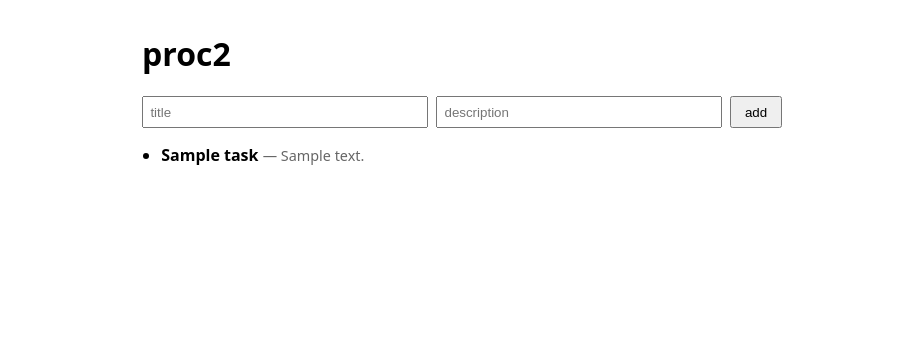
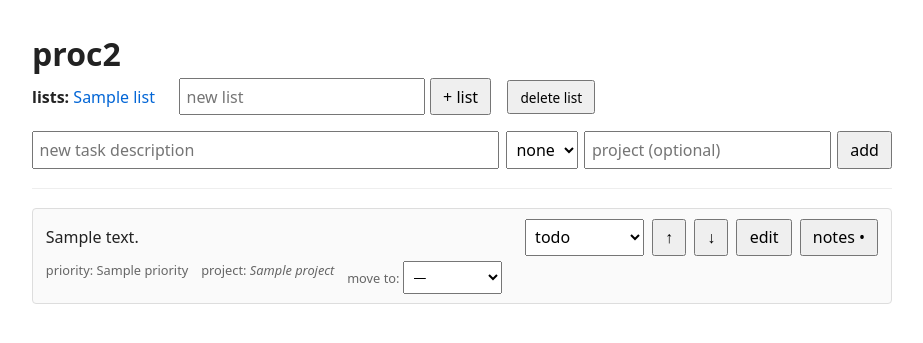
Before and after one commit to westonkelliher/proc2, a FastAPI app: template app/templates/index.html in a window 1280 px wide. Shown: the top 343 px of the page, without its empty margins (178-1101 px from the left). Run offline with FastAPI, Linux system fonts and the light colour scheme; the template is opened without the code that fills it: most values are stand-ins (such as "Sample title", 1, 10 or a date in 2020); parts of the project's set-up code (start-up, migrations or seed data) failed here and were passed over; some libraries are stand-ins or nearby versions.

Commit message:
add MVP: lists, stages, priorities, arrange, notes
Reworks the schema around annal's data model — named lists, tasks with
stage/priority/project/position/notes — and adds HTMX routes covering
annal's spell set (new-list, new, edit, update stage, move, arrange,
process notes). Per-task actions swap the task list fragment in place.

Co-Authored-By: Claude Opus 4.6 <noreply@anthropic.com>

```diff
--- a/app/main.py
+++ b/app/main.py
@@ -4,7 +4,8 @@ from pathlib import Path
 
 import psycopg
 from dotenv import load_dotenv
-from fastapi import FastAPI, Form, Request
+from fastapi import FastAPI, Form, Request, HTTPException
+from fastapi.responses import RedirectResponse
 from fastapi.templating import Jinja2Templates
 
 load_dotenv()
@@ -13,7 +14,12 @@ DATABASE_URL = os.getenv("DATABASE_URL")
 if not DATABASE_URL:
     raise ValueError("DATABASE_URL is not set")
 
+STAGES = ["todo", "in-progress", "done", "cancelled", "tabled"]
+PRIORITIES = ["none", "lo", "md", "hi"]
+
 templates = Jinja2Templates(directory=str(Path(__file__).parent / "templates"))
+templates.env.globals["STAGES"] = STAGES
+templates.env.globals["PRIORITIES"] = PRIORITIES
 
 
 @asynccontextmanager
@@ -26,25 +32,225 @@ async def lifespan(app: FastAPI):
 app = FastAPI(lifespan=lifespan)
 
 
-async def fetch_tasks(conn):
+async def fetch_lists(conn):
     async with conn.cursor() as cur:
-        await cur.execute("select id, title, description from tasks order by id desc")
-        rows = await cur.fetchall()
-        return [{"id": r[0], "title": r[1], "description": r[2]} for r in rows]
+        await cur.execute("select id, name from lists order by name")
+        return [{"id": r[0], "name": r[1]} for r in await cur.fetchall()]
+
+
+async def get_list(conn, name: str):
+    async with conn.cursor() as cur:
+        await cur.execute("select id, name from lists where name = %s", (name,))
+        r = await cur.fetchone()
+        if not r:
+            raise HTTPException(404, f"list '{name}' not found")
+        return {"id": r[0], "name": r[1]}
+
+
+async def fetch_tasks(conn, list_id: int):
+    async with conn.cursor() as cur:
+        await cur.execute(
+            """select id, description, stage, priority, project, notes, position
+               from tasks where list_id = %s order by position, id""",
+            (list_id,),
+        )
+        return [
+            {
+                "id": r[0], "description": r[1], "stage": r[2], "priority": r[3],
+                "project": r[4], "notes": r[5], "position": r[6],
+            }
+            for r in await cur.fetchall()
+        ]
+
+
+async def get_task(conn, task_id: int):
+    async with conn.cursor() as cur:
+        await cur.execute(
+            """select id, list_id, description, stage, priority, project, notes, position
+               from tasks where id = %s""",
+            (task_id,),
+        )
+        r = await cur.fetchone()
+        if not r:
+            raise HTTPException(404, "task not found")
+        return {
+            "id": r[0], "list_id": r[1], "description": r[2], "stage": r[3],
+            "priority": r[4], "project": r[5], "notes": r[6], "position": r[7],
+        }
+
+
+async def render_tasks(request: Request, list_name: str):
+    conn = app.state.conn
+    lst = await get_list(conn, list_name)
+    tasks = await fetch_tasks(conn, lst["id"])
+    lists = await fetch_lists(conn)
+    return templates.TemplateResponse(
+        request, "_tasks.html",
+        {"tasks": tasks, "current_list": lst, "lists": lists},
+    )
 
 
 @app.get("/")
-async def index(request: Request):
-    tasks = await fetch_tasks(app.state.conn)
-    return templates.TemplateResponse(request, "index.html", {"tasks": tasks})
+async def index(request: Request, list: str = "default"):
+    conn = app.state.conn
+    lst = await get_list(conn, list)
+    tasks = await fetch_tasks(conn, lst["id"])
+    lists = await fetch_lists(conn)
+    return templates.TemplateResponse(
+        request, "index.html",
+        {"tasks": tasks, "current_list": lst, "lists": lists},
+    )
 
 
+# ---- lists ----
+
+@app.post("/lists")
+async def new_list(name: str = Form(...)):
+    async with app.state.conn.cursor() as cur:
+        await cur.execute("insert into lists (name) values (%s) on conflict do nothing", (name.strip(),))
+    return RedirectResponse(f"/?list={name.strip()}", status_code=303)
+
+
+@app.post("/lists/{name}/delete")
+async def delete_list(name: str):
+    if name == "default":
+        raise HTTPException(400, "cannot delete default list")
+    async with app.state.conn.cursor() as cur:
+        await cur.execute("delete from lists where name = %s", (name,))
+    return RedirectResponse("/?list=default", status_code=303)
+
+
+# ---- tasks ----
+
 @app.post("/tasks")
-async def create_task(request: Request, title: str = Form(...), description: str = Form("")):
+async def new_task(
+    request: Request,
+    description: str = Form(...),
+    list: str = Form("default"),
+    priority: str = Form("none"),
+    project: str = Form(""),
+):
+    conn = app.state.conn
+    lst = await get_list(conn, list)
+    async with conn.cursor() as cur:
+        await cur.execute("select coalesce(max(position), -1) + 1 from tasks where list_id = %s", (lst["id"],))
+        pos = (await cur.fetchone())[0]
+        await cur.execute(
+            """insert into tasks (list_id, description, priority, project, position)
+               values (%s, %s, %s, %s, %s)""",
+            (lst["id"], description, priority, project, pos),
+        )
+    return await render_tasks(request, list)
+
+
+@app.post("/tasks/{task_id}/edit")
+async def edit_task(
+    request: Request,
+    task_id: int,
+    description: str = Form(...),
+    priority: str = Form("none"),
+    project: str = Form(""),
+):
+    t = await get_task(app.state.conn, task_id)
     async with app.state.conn.cursor() as cur:
         await cur.execute(
-            "insert into tasks (title, description) values (%s, %s)",
-            (title, description),
+            """update tasks set description = %s, priority = %s, project = %s, updated_at = now()
+               where id = %s""",
+            (description, priority, project, task_id),
         )
-    tasks = await fetch_tasks(app.state.conn)
-    return templates.TemplateResponse(request, "_tasks.html", {"tasks": tasks})
+    async with app.state.conn.cursor() as cur:
+        await cur.execute("select name from lists where id = %s", (t["list_id"],))
+        name = (await cur.fetchone())[0]
+    return await render_tasks(request, name)
+
+
+@app.get("/tasks/{task_id}/edit")
+async def edit_task_form(request: Request, task_id: int):
+    t = await get_task(app.state.conn, task_id)
+    return templates.TemplateResponse(request, "_task_edit.html", {"t": t})
+
+
+@app.get("/tasks/{task_id}/row")
+async def task_row(request: Request, task_id: int):
+    t = await get_task(app.state.conn, task_id)
+    return templates.TemplateResponse(request, "_task.html", {"t": t})
+
+
+@app.post("/tasks/{task_id}/stage")
+async def update_stage(request: Request, task_id: int, stage: str = Form(...)):
+    if stage not in STAGES:
+        raise HTTPException(400, "bad stage")
+    t = await get_task(app.state.conn, task_id)
+    async with app.state.conn.cursor() as cur:
+        await cur.execute("update tasks set stage = %s, updated_at = now() where id = %s", (stage, task_id))
+        await cur.execute("select name from lists where id = %s", (t["list_id"],))
+        name = (await cur.fetchone())[0]
+    return await render_tasks(request, name)
+
+
+@app.post("/tasks/{task_id}/move")
+async def move_task(request: Request, task_id: int, list: str = Form(...)):
+    conn = app.state.conn
+    t = await get_task(conn, task_id)
+    dest = await get_list(conn, list)
+    async with conn.cursor() as cur:
+        await cur.execute("select name from lists where id = %s", (t["list_id"],))
+        from_name = (await cur.fetchone())[0]
+        await cur.execute("select coalesce(max(position), -1) + 1 from tasks where list_id = %s", (dest["id"],))
+        pos = (await cur.fetchone())[0]
+        await cur.execute(
+            "update tasks set list_id = %s, position = %s, updated_at = now() where id = %s",
+            (dest["id"], pos, task_id),
+        )
+    return await render_tasks(request, from_name)
+
+
+@app.post("/tasks/{task_id}/arrange")
+async def arrange_task(request: Request, task_id: int, direction: str = Form(...)):
+    if direction not in ("up", "down"):
+        raise HTTPException(400, "bad direction")
+    conn = app.state.conn
+    t = await get_task(conn, task_id)
+    async with conn.cursor() as cur:
+        op = "<" if direction == "up" else ">"
+        order = "desc" if direction == "up" else "asc"
+        await cur.execute(
+            f"""select id, position from tasks
+                where list_id = %s and position {op} %s
+                order by position {order} limit 1""",
+            (t["list_id"], t["position"]),
+        )
+        neighbor = await cur.fetchone()
+        if neighbor:
+            n_id, n_pos = neighbor
+            await cur.execute("update tasks set position = %s where id = %s", (n_pos, task_id))
+            await cur.execute("update tasks set position = %s where id = %s", (t["position"], n_id))
+        await cur.execute("select name from lists where id = %s", (t["list_id"],))
+        name = (await cur.fetchone())[0]
+    return await render_tasks(request, name)
+
+
+@app.get("/tasks/{task_id}/notes")
+async def view_notes(request: Request, task_id: int):
+    t = await get_task(app.state.conn, task_id)
+    async with app.state.conn.cursor() as cur:
+        await cur.execute("select name from lists where id = %s", (t["list_id"],))
+        list_name = (await cur.fetchone())[0]
+    return templates.TemplateResponse(
+        request, "notes.html", {"t": t, "list_name": list_name},
+    )
+
+
+@app.post("/tasks/{task_id}/notes")
+async def save_notes(task_id: int, notes: str = Form("")):
+    async with app.state.conn.cursor() as cur:
+        await cur.execute(
+            "update tasks set notes = %s, updated_at = now() where id = %s",
+            (notes, task_id),
+        )
+        await cur.execute(
+            "select l.name from tasks t join lists l on l.id = t.list_id where t.id = %s",
+            (task_id,),
+        )
+        name = (await cur.fetchone())[0]
+    return RedirectResponse(f"/?list={name}", status_code=303)
--- /dev/null
+++ b/app/templates/_task.html
@@ -0,0 +1,41 @@
+<div class="task {{ t.stage }}" id="task-{{ t.id }}">
+  <div class="row1">
+    <span class="desc">{{ t.description }}</span>
+
+    <form class="inline" hx-post="/tasks/{{ t.id }}/stage" hx-target="#tasks-wrap" hx-swap="outerHTML">
+      <select name="stage" onchange="this.form.requestSubmit()">
+        {% for s in STAGES %}
+          <option value="{{ s }}" {% if s == t.stage %}selected{% endif %}>{{ s }}</option>
+        {% endfor %}
+      </select>
+    </form>
+
+    <form class="inline" hx-post="/tasks/{{ t.id }}/arrange" hx-target="#tasks-wrap" hx-swap="outerHTML">
+      <input type="hidden" name="direction" value="up">
+      <button title="move up">↑</button>
+    </form>
+    <form class="inline" hx-post="/tasks/{{ t.id }}/arrange" hx-target="#tasks-wrap" hx-swap="outerHTML">
+      <input type="hidden" name="direction" value="down">
+      <button title="move down">↓</button>
+    </form>
+
+    <button hx-get="/tasks/{{ t.id }}/edit" hx-target="#task-{{ t.id }}" hx-swap="outerHTML">edit</button>
+    <a href="/tasks/{{ t.id }}/notes"><button type="button">notes{% if t.notes %} •{% endif %}</button></a>
+  </div>
+
+  <div class="meta">
+    <span>priority: <span class="pri-{{ t.priority }}">{{ t.priority }}</span></span>
+    {% if t.project %}<span>project: <em>{{ t.project }}</em></span>{% endif %}
+
+    <form class="inline" hx-post="/tasks/{{ t.id }}/move" hx-target="#tasks-wrap" hx-swap="outerHTML">
+      <label>move to:
+        <select name="list" onchange="this.form.requestSubmit()">
+          <option value="">—</option>
+          {% for l in lists %}
+            {% if l.name != current_list.name %}<option value="{{ l.name }}">{{ l.name }}</option>{% endif %}
+          {% endfor %}
+        </select>
+      </label>
+    </form>
+  </div>
+</div>
--- a/app/templates/_tasks.html
+++ b/app/templates/_tasks.html
@@ -1,10 +1,7 @@
-<ul id="tasks">
+<div id="tasks-wrap">
   {% for t in tasks %}
-  <li>
-    <strong>{{ t.title }}</strong>
-    {% if t.description %}<span class="desc">— {{ t.description }}</span>{% endif %}
-  </li>
+    {% include "_task.html" %}
   {% else %}
-  <li class="desc">no tasks yet</li>
+    <p class="small">no tasks in <em>{{ current_list.name }}</em>.</p>
   {% endfor %}
-</ul>
+</div>
--- a/app/templates/index.html
+++ b/app/templates/index.html
@@ -1,25 +1,68 @@
 <!doctype html>
 <html>
 <head>
-  <title>proc2</title>
+  <title>proc2 — {{ current_list.name }}</title>
   <script src="https://unpkg.com/htmx.org@2.0.3"></script>
   <style>
-    body { font-family: system-ui, sans-serif; max-width: 640px; margin: 2rem auto; padding: 0 1rem; }
-    ul { padding-left: 1.2rem; }
-    li { margin: 0.25rem 0; }
-    .desc { color: #666; font-size: 0.9em; }
-    form { display: flex; gap: 0.5rem; margin-bottom: 1rem; flex-wrap: wrap; }
-    input[type=text] { flex: 1; padding: 0.4rem; }
-    button { padding: 0.4rem 0.8rem; }
+    body { font-family: system-ui, sans-serif; max-width: 860px; margin: 2rem auto; padding: 0 1rem; color: #222; }
+    h1 { margin-bottom: 0.2rem; }
+    .topbar { display: flex; gap: 1rem; align-items: baseline; flex-wrap: wrap; margin-bottom: 1rem; }
+    .lists a { margin-right: 0.5rem; text-decoration: none; color: #0366d6; }
+    .lists a.active { font-weight: bold; color: #000; }
+    form { display: flex; gap: 0.4rem; flex-wrap: wrap; }
+    form.inline { display: inline-flex; gap: 0.3rem; }
+    input[type=text], select, textarea { padding: 0.35rem; font: inherit; }
+    input.grow { flex: 1; min-width: 200px; }
+    button { padding: 0.35rem 0.7rem; font: inherit; cursor: pointer; }
+    .task { border: 1px solid #ddd; border-radius: 4px; padding: 0.6rem 0.8rem; margin: 0.4rem 0; background: #fafafa; }
+    .task.done { opacity: 0.55; text-decoration: line-through; }
+    .task.cancelled { opacity: 0.4; text-decoration: line-through; }
+    .task.in-progress { background: #fff7d6; }
+    .task.tabled { background: #eee; }
+    .task .row1 { display: flex; gap: 0.5rem; align-items: center; flex-wrap: wrap; }
+    .task .desc { flex: 1; min-width: 240px; font-weight: 500; }
+    .task .meta { font-size: 0.8em; color: #666; margin-top: 0.3rem; display: flex; gap: 0.8rem; flex-wrap: wrap; }
+    .pri-hi { color: #c62828; font-weight: bold; }
+    .pri-md { color: #ef6c00; }
+    .pri-lo { color: #2e7d32; }
+    details summary { cursor: pointer; font-size: 0.85em; color: #555; }
+    .divider { border: none; border-top: 1px solid #eee; margin: 1.2rem 0; }
+    .small { font-size: 0.85em; }
   </style>
 </head>
 <body>
   <h1>proc2</h1>
-  <form hx-post="/tasks" hx-target="#tasks" hx-swap="outerHTML" hx-on::after-request="this.reset()">
-    <input type="text" name="title" placeholder="title" required>
-    <input type="text" name="description" placeholder="description">
-    <button type="submit">add</button>
+
+  <div class="topbar">
+    <div class="lists">
+      <strong>lists:</strong>
+      {% for l in lists %}
+        <a href="/?list={{ l.name }}" class="{% if l.name == current_list.name %}active{% endif %}">{{ l.name }}</a>
+      {% endfor %}
+    </div>
+    <form action="/lists" method="post" class="inline">
+      <input type="text" name="name" placeholder="new list" required>
+      <button>+ list</button>
+    </form>
+    {% if current_list.name != 'default' %}
+      <form action="/lists/{{ current_list.name }}/delete" method="post" class="inline">
+        <button class="small">delete list</button>
+      </form>
+    {% endif %}
+  </div>
+
+  <form hx-post="/tasks" hx-target="#tasks-wrap" hx-swap="outerHTML" hx-on::after-request="this.reset()">
+    <input type="hidden" name="list" value="{{ current_list.name }}">
+    <input class="grow" type="text" name="description" placeholder="new task description" required>
+    <select name="priority">
+      {% for p in PRIORITIES %}<option value="{{ p }}">{{ p }}</option>{% endfor %}
+    </select>
+    <input type="text" name="project" placeholder="project (optional)">
+    <button>add</button>
   </form>
+
+  <hr class="divider">
+
   {% include "_tasks.html" %}
 </body>
 </html>
```
Also changed, not shown: app/templates/_task_edit.html (added, +13 -0 lines), app/templates/notes.html (added, +23 -0 lines), db/migrations/20260414120000_proc2_schema.sql (added).
